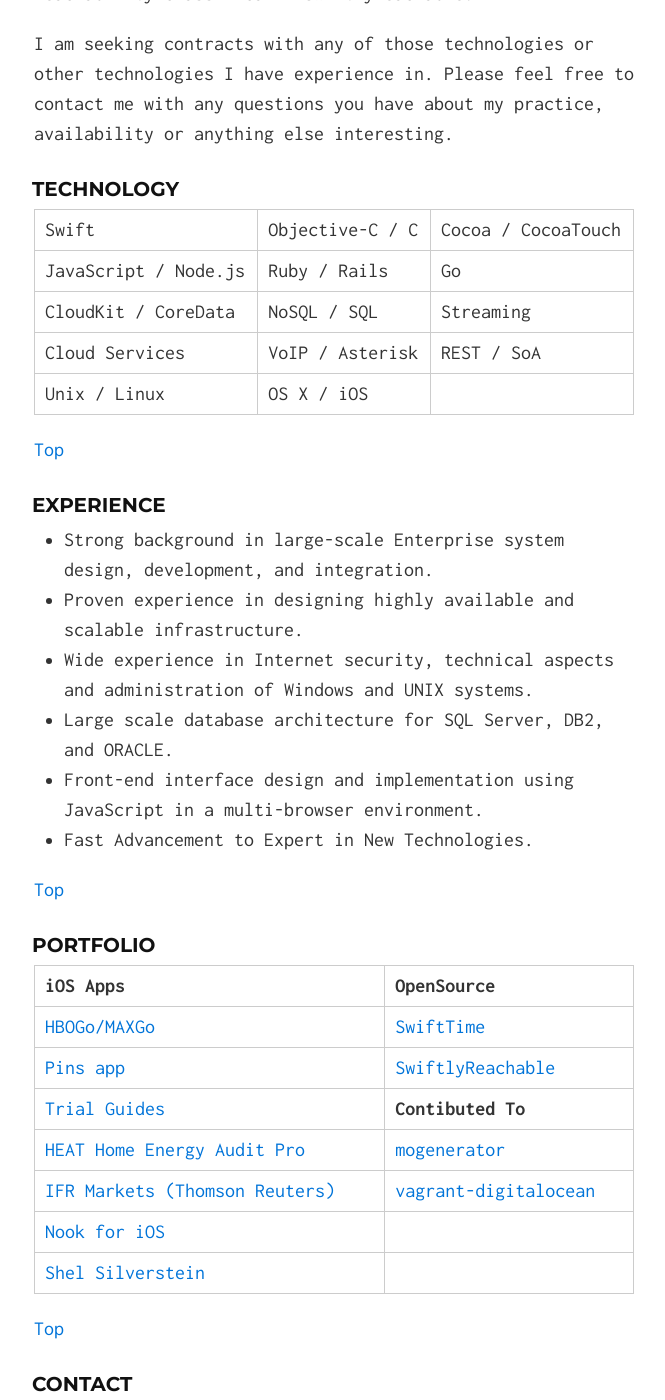
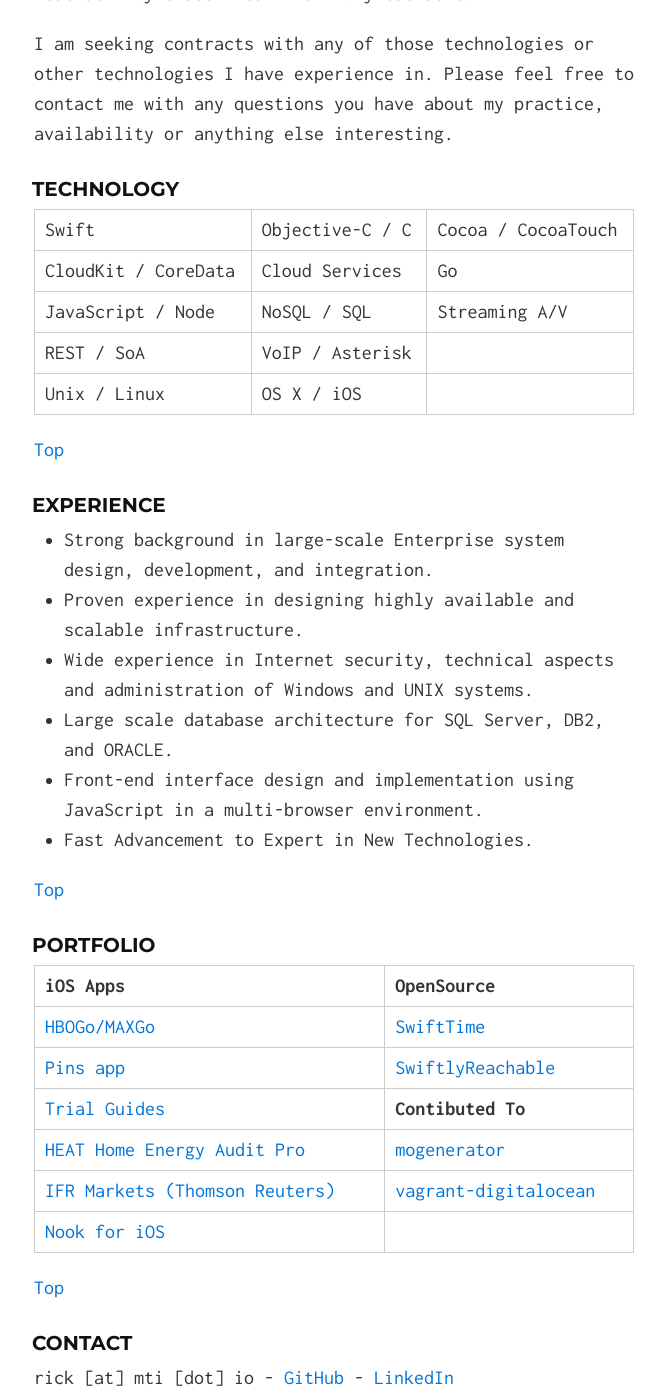
Before and after one commit to rickw/rickw.github.io, a Jekyll site: the page built from index.html, in a window 1280 px wide and 1400 px high, scrolled down 921 px. Shown: the whole window, without its empty margins (306-971 px from the left). Built offline with Jekyll 4.4.1, drawn with Linux system fonts in a browser that asks for light colours.

Commit message:
tweaking

```diff
--- a/_includes/index.md
+++ b/_includes/index.md
@@ -9,9 +9,9 @@ I am seeking contracts with any of those technologies or other technologies I ha
 ### Technology
 
 | Swift | Objective-C / C | Cocoa / CocoaTouch |
-| JavaScript / Node.js | Ruby / Rails | Go |
-| CloudKit / CoreData | NoSQL / SQL | Streaming |
-| Cloud Services | VoIP / Asterisk | REST / SoA |
+| CloudKit / CoreData | Cloud Services | Go |
+| JavaScript / Node | NoSQL / SQL | Streaming A/V |
+| REST / SoA | VoIP / Asterisk |  |
 | Unix / Linux | OS X / iOS |
 
 [Top](#)
@@ -36,7 +36,6 @@ I am seeking contracts with any of those technologies or other technologies I ha
 | [HEAT Home Energy Audit Pro](https://itunes.apple.com/us/app/heat-home-energy-audit-pro/id537939000?mt=8) | [mogenerator](https://github.com/rentzsch/mogenerator) |
 | [IFR Markets (Thomson Reuters)](http://download.cnet.com/Thomson-Reuters-IFR-Markets/3000-2164_4-75634352.html) | [vagrant-digitalocean](https://github.com/smdahlen/vagrant-digitalocean) |
 | [Nook for iOS](https://itunes.apple.com/us/app/nook/id373582546?mt=8) | |
-| [Shel Silverstein](https://itunes.apple.com/us/app/shel-silversteins-animations/id336791939?mt=8) | |
 
 [Top](#)
 
```
Also changed, not shown: README.md.
